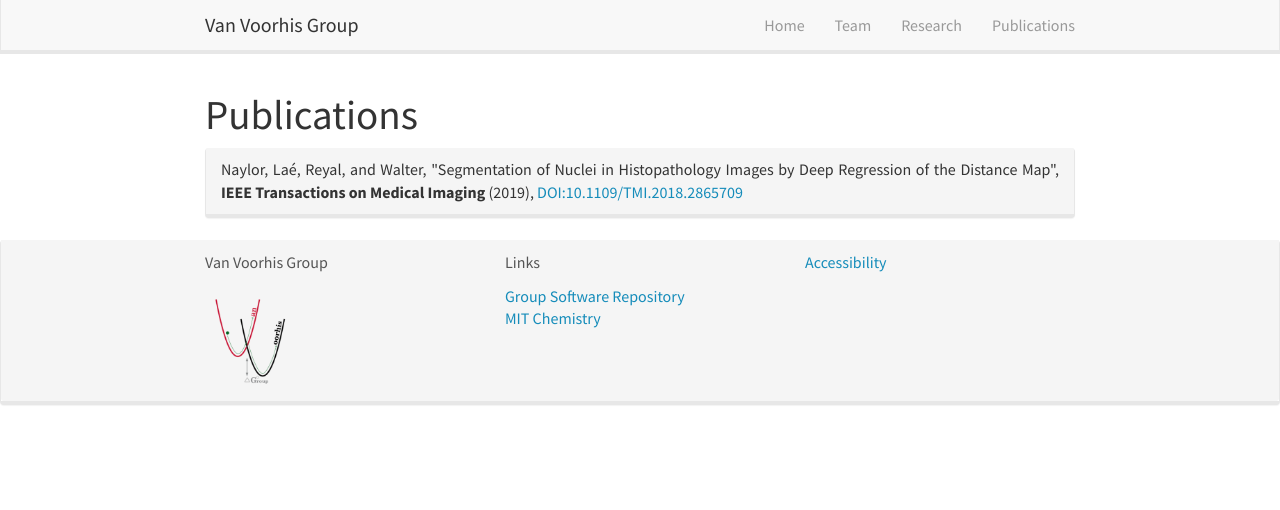
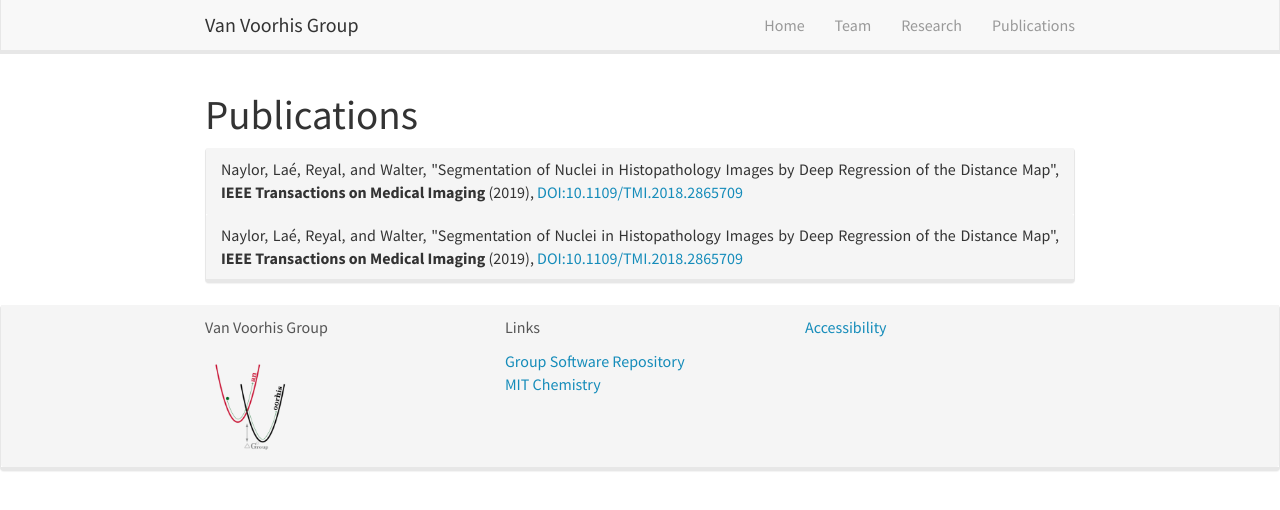
Before and after one commit to troyvvgroup/troyvvgroup.github.io, a Jekyll site: the page built from _pages/publications.html, in a window 1280 px wide. Shown: the top 510 px of the page. Built offline with Jekyll 4.4.1, drawn with Linux system fonts in a browser that asks for light colours; nearby versions of some CDN libraries; some of the changed lines change nothing that is shown.

Commit message:
Update publications.json
Adding a second publication

```diff
--- a/_data/publications.json
+++ b/_data/publications.json
@@ -1,4 +1,42 @@
 [
+	{
+		"id": "http://zotero.org/groups/2386072/items/NU9LTX7C",
+		"type": "article-journal",
+		"title": "Segmentation of Nuclei in Histopathology Images by Deep Regression of the Distance Map",
+		"container-title": "IEEE Transactions on Medical Imaging",
+		"page": "448-459",
+		"volume": "38",
+		"issue": "2",
+		"source": "IEEE Xplore",
+		"abstract": "The advent of digital pathology provides us with the challenging opportunity to automatically analyze whole slides of diseased tissue in order to derive quantitative profiles that can be used for diagnosis and prognosis tasks. In particular, for the development of interpretable models, the detection and segmentation of cell nuclei is of the utmost importance. In this paper, we describe a new method to automatically segment nuclei from Haematoxylin and Eosin (H&E) stained histopathology data with fully convolutional networks. In particular, we address the problem of segmenting touching nuclei by formulating the segmentation problem as a regression task of the distance map. We demonstrate superior performance of this approach as compared to other approaches using Convolutional Neural Networks.",
+		"DOI": "10.1109/TMI.2018.2865709",
+		"author": [
+			{
+				"family": "Naylor",
+				"given": "P."
+			},
+			{
+				"family": "Laé",
+				"given": "M."
+			},
+			{
+				"family": "Reyal",
+				"given": "F."
+			},
+			{
+				"family": "Walter",
+				"given": "T."
+			}
+		],
+		"issued": {
+			"date-parts": [
+				[
+					"2019",
+					2
+				]
+			]
+		}
+	},
 	{
 		"id": "http://zotero.org/groups/2386072/items/NU9LTX7C",
 		"type": "article-journal",
```
